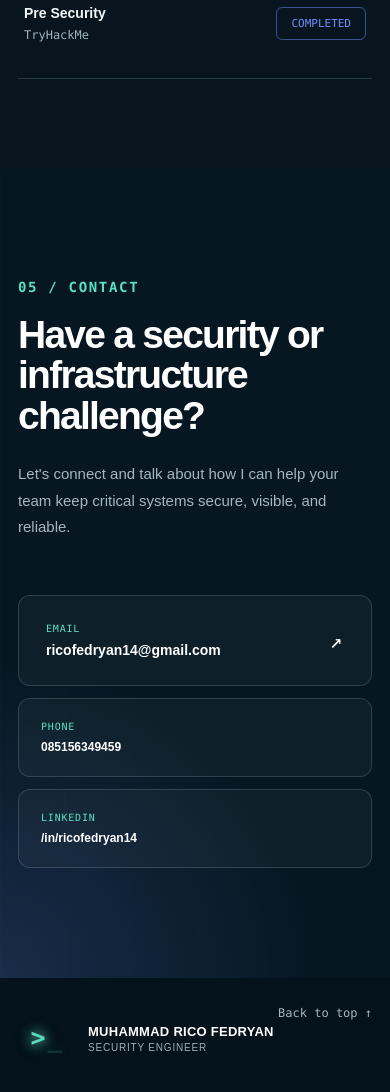
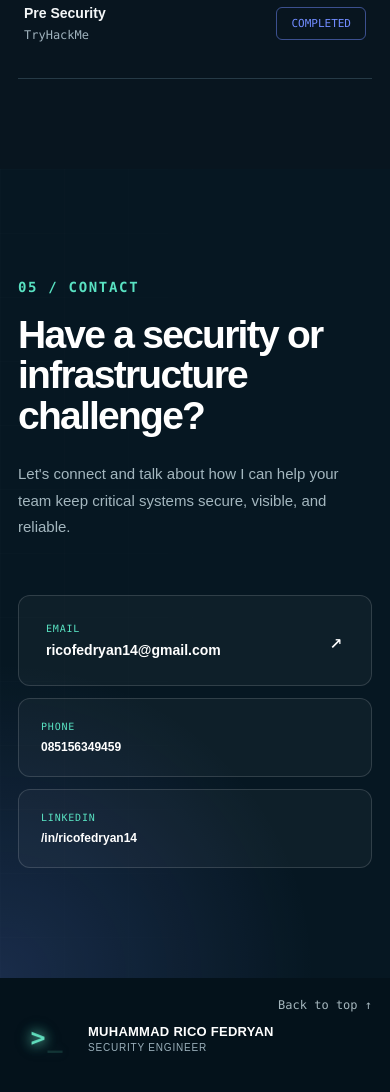
Before and after one commit to vedrico14/Portofolio-Rico_Fedryan, a Next.js app: page / in a window 390 px wide. Shown: the part 7792-8884 px from the top of the page. Built offline with nearby package versions, Linux system fonts and the light colour scheme.

Commit message:
Adjust footer position from 28px to 20px

```diff
--- a/app/globals.css
+++ b/app/globals.css
@@ -2134,7 +2134,7 @@ a[href="#experience"],
   footer .footer-layout > div:last-child {
     position: absolute !important;
     right: 0 !important;
-    top: 28px !important;
+    top: 20px !important;
     bottom: auto !important;
     white-space: nowrap !important;
   }
```
